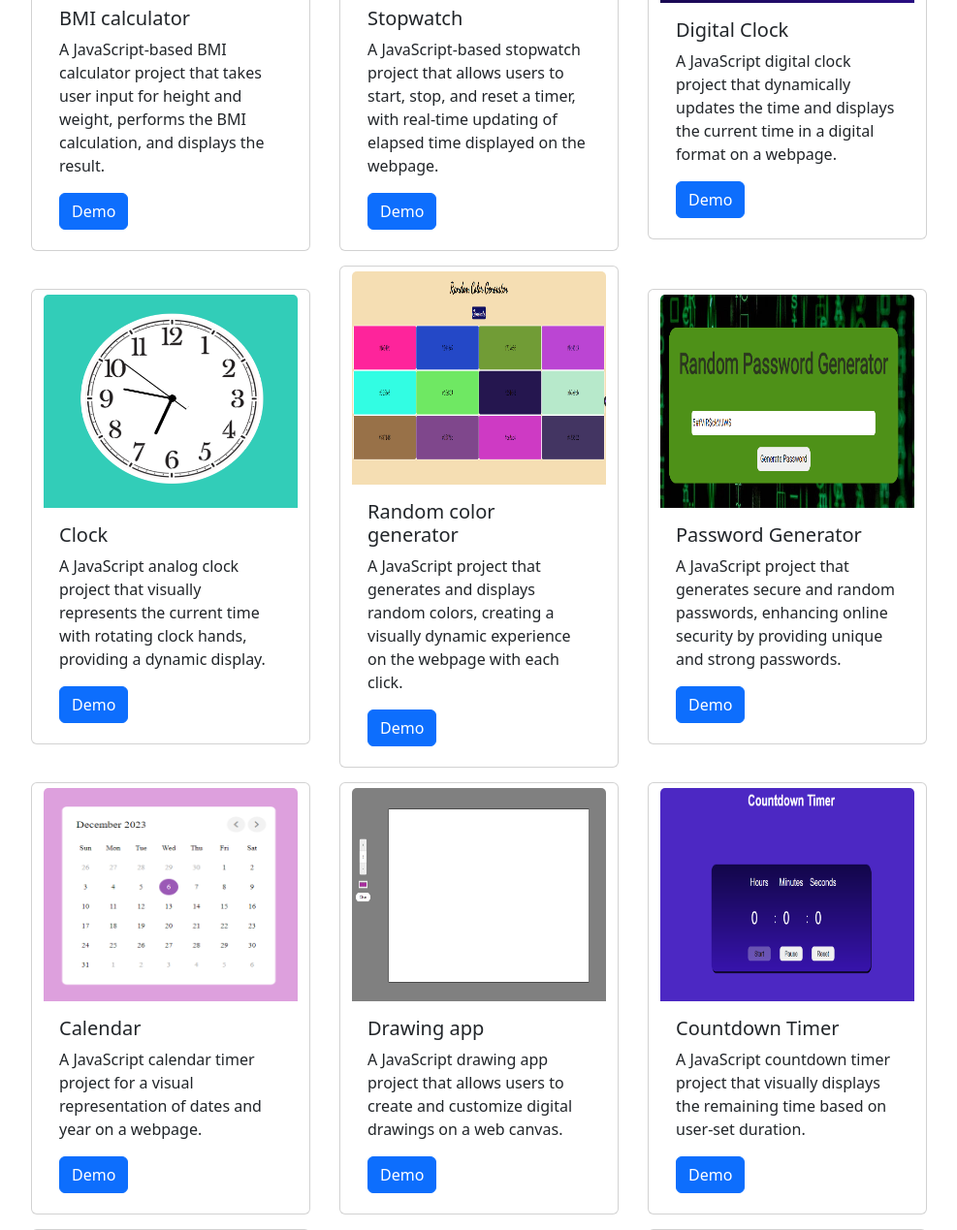
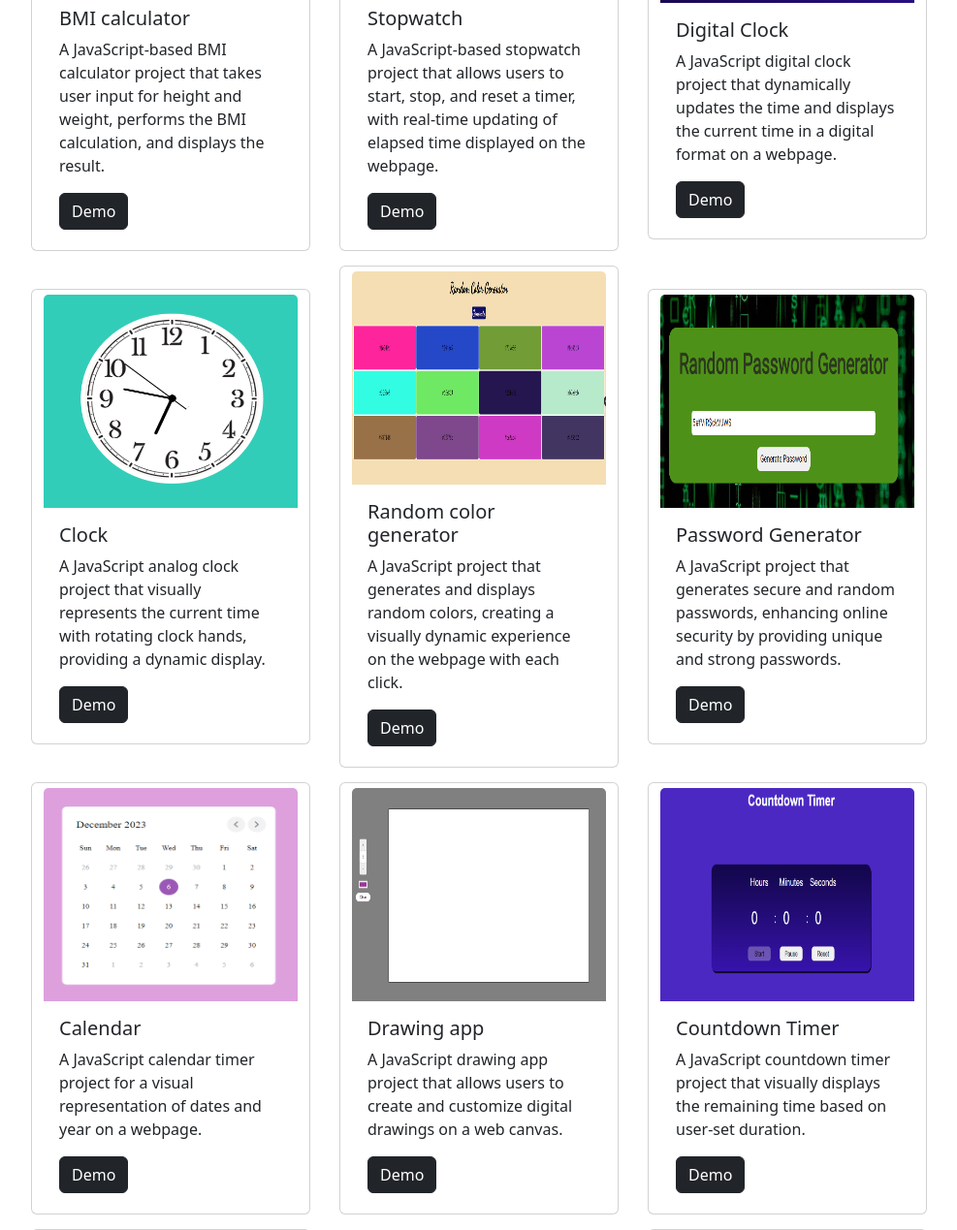
Before and after one commit to Pratiksha-NS/15Days-of-JS, a plain HTML site: page index.html in a window 1280 px wide. Shown: the part 331-1600 px from the top of the page at 97% size, without its empty margins (146-1133 px from the left). Drawn offline with nearby package versions, Linux system fonts and the light colour scheme.

Commit message:
Update index.html

```diff
--- a/index.html
+++ b/index.html
@@ -18,7 +18,7 @@
             <div class="card-body">
                 <h5 class="card-title">BMI calculator</h5>
                 <p class="card-text">A JavaScript-based BMI calculator project that takes user input for height and weight, performs the BMI calculation, and displays the result.</p>
-                <a href="https://pratiksha-ns.github.io/BMI-Calculator/" class="btn btn-primary">Demo</a>
+                <a href="https://pratiksha-ns.github.io/BMI-Calculator/" class="btn btn-dark">Demo</a>
             </div>
         </div>
 
@@ -27,7 +27,7 @@
             <div class="card-body">
                 <h5 class="card-title">Stopwatch</h5>
                 <p class="card-text">A JavaScript-based stopwatch project that allows users to start, stop, and reset a timer, with real-time updating of elapsed time displayed on the webpage.</p>
-                <a href="https://pratiksha-ns.github.io/stopwatch/" class="btn btn-primary" >Demo</a>
+                <a href="https://pratiksha-ns.github.io/stopwatch/" class="btn btn-dark" >Demo</a>
             </div>
         </div>
         <div class="card col-4" style="width: 18rem;">
@@ -35,7 +35,7 @@
             <div class="card-body">
                 <h5 class="card-title">Digital Clock</h5>
                 <p class="card-text">A JavaScript digital clock project that dynamically updates the time  and displays the current time in a digital format on a webpage.</p>
-                <a href="https://pratiksha-ns.github.io/Digital-Clock/" class="btn btn-primary">Demo</a>
+                <a href="https://pratiksha-ns.github.io/Digital-Clock/" class="btn btn-dark">Demo</a>
             </div>
         </div>
 
@@ -48,7 +48,7 @@
             <div class="card-body">
                 <h5 class="card-title">Clock</h5>
                 <p class="card-text">A JavaScript analog clock project that visually represents the current time with rotating clock hands, providing a dynamic display.</p>
-                <a href="https://pratiksha-ns.github.io/clock/" class="btn btn-primary">Demo</a>
+                <a href="https://pratiksha-ns.github.io/clock/" class="btn btn-dark">Demo</a>
             </div>
         </div>
 
@@ -57,7 +57,7 @@
             <div class="card-body">
                 <h5 class="card-title">Random color generator</h5>
                 <p class="card-text">A JavaScript project that generates and displays random colors, creating a visually dynamic experience on the webpage with each click.</p>
-                <a href="https://pratiksha-ns.github.io/Random-color-generator/" class="btn btn-primary">Demo</a>
+                <a href="https://pratiksha-ns.github.io/Random-color-generator/" class="btn btn-dark">Demo</a>
             </div>
         </div>
         <div class="card col-4" style="width: 18rem;">
@@ -65,7 +65,7 @@
             <div class="card-body">
                 <h5 class="card-title">Password Generator</h5>
                 <p class="card-text">A JavaScript project that generates secure and random passwords, enhancing online security by providing unique and strong passwords.</p>
-                <a href="https://pratiksha-ns.github.io/Random-Password-Generator/" class="btn btn-primary">Demo</a>
+                <a href="https://pratiksha-ns.github.io/Random-Password-Generator/" class="btn btn-dark">Demo</a>
             </div>
         </div>
 
@@ -77,7 +77,7 @@
             <div class="card-body">
                 <h5 class="card-title">Calendar</h5>
                 <p class="card-text">A JavaScript calendar timer project for a visual representation of dates and year on a webpage.</p>
-                <a href=" https://pratiksha-ns.github.io/Calendar/" class="btn btn-primary">Demo</a>
+                <a href=" https://pratiksha-ns.github.io/Calendar/" class="btn btn-dark">Demo</a>
             </div>
         </div>
         <div class="card col-4" style="width: 18rem;">
@@ -85,7 +85,7 @@
             <div class="card-body">
                 <h5 class="card-title">Drawing app</h5>
                 <p class="card-text">A JavaScript drawing app project that allows users to create and customize digital drawings on a web canvas.</p>
-                <a href="https://pratiksha-ns.github.io/Drawing-Pad/" class="btn btn-primary">Demo</a>
+                <a href="https://pratiksha-ns.github.io/Drawing-Pad/" class="btn btn-dark">Demo</a>
             </div>
         </div>
         <div class="card col-4" style="width: 18rem;">
@@ -93,7 +93,7 @@
             <div class="card-body">
                 <h5 class="card-title">Countdown Timer</h5>
                 <p class="card-text">A JavaScript countdown timer project that visually displays the remaining time based on user-set duration.</p>
-                <a href="https://pratiksha-ns.github.io/Countdown-timer/" class="btn btn-primary">Demo</a>
+                <a href="https://pratiksha-ns.github.io/Countdown-timer/" class="btn btn-dark">Demo</a>
             </div>
         </div>
     </div>
@@ -104,7 +104,7 @@
             <div class="card-body">
                 <h5 class="card-title">Word Defination</h5>
                 <p class="card-text">A JavaScript project that fetches and displays word definitions, enhancing vocabulary by providing concise and informative explanations on the webpage.</p>
-                <a href="https://pratiksha-ns.github.io/word-definition/" class="btn btn-primary">Demo</a>
+                <a href="https://pratiksha-ns.github.io/word-definition/" class="btn btn-dark">Demo</a>
             </div>
         </div>
         <div class="card col-4" style="width: 18rem;">
@@ -112,7 +112,7 @@
             <div class="card-body">
                 <h5 class="card-title">Dice Game</h5>
                 <p class="card-text">A JavaScript dice game simulating random dice rolls with interactive features for user engagement and outcomes based on chance.</p>
-                <a href="https://pratiksha-ns.github.io/Dice-Game-v1/" class="btn btn-primary">Demo</a>
+                <a href="https://pratiksha-ns.github.io/Dice-Game-v1/" class="btn btn-dark">Demo</a>
             </div>
         </div>
         <div class="card col-4" style="width: 18rem;">
@@ -120,7 +120,7 @@
             <div class="card-body">
                 <h5 class="card-title">Music app</h5>
                 <p class="card-text">A JavaScript music app project that allows users to play, pause, and skip tracks, providing an interactive and enjoyable audio experience on the web page.</p>
-                <a href="https://pratiksha-ns.github.io/Music-player/" class="btn btn-primary">Demo</a>
+                <a href="https://pratiksha-ns.github.io/Music-player/" class="btn btn-dark">Demo</a>
             </div>
         </div>
     </div>
@@ -131,7 +131,7 @@
             <div class="card-body">
                 <h5 class="card-title">Drum kit</h5>
                 <p class="card-text">A JavaScript drum kit project with virtual pads for users to play different drum sounds, creating an interactive musical experience on the webpage.</p>
-                <a href="https://pratiksha-ns.github.io/Drum-Kit/" class="btn btn-primary">Demo</a>
+                <a href="https://pratiksha-ns.github.io/Drum-Kit/" class="btn btn-dark">Demo</a>
             </div>
         </div>
         <div class="card col-4" style="width: 18rem;">
@@ -139,7 +139,7 @@
             <div class="card-body">
                 <h5 class="card-title">Simon Game</h5>
                 <p class="card-text">A JavaScript Simon game project testing users' memory and coordination by replicating colored light patterns on the web page.</p>
-                <a href="https://pratiksha-ns.github.io/simon-Game/" class="btn btn-primary">Demo</a>
+                <a href="https://pratiksha-ns.github.io/simon-Game/" class="btn btn-dark">Demo</a>
             </div>
         </div>
         <div class="card col-4" style="width: 18rem;">
@@ -147,7 +147,7 @@
             <div class="card-body">
                 <h5 class="card-title">Random Joke Generator</h5>
                 <p class="card-text">A JavaScript project that fetches and displays random jokes from an API, providing users with humorous content on the webpage with each interaction.</p>
-                <a href="https://pratiksha-ns.github.io/Random-Joke-Generator/" class="btn btn-primary">Demo</a>
+                <a href="https://pratiksha-ns.github.io/Random-Joke-Generator/" class="btn btn-dark">Demo</a>
             </div>
         </div>
     </div>
```
